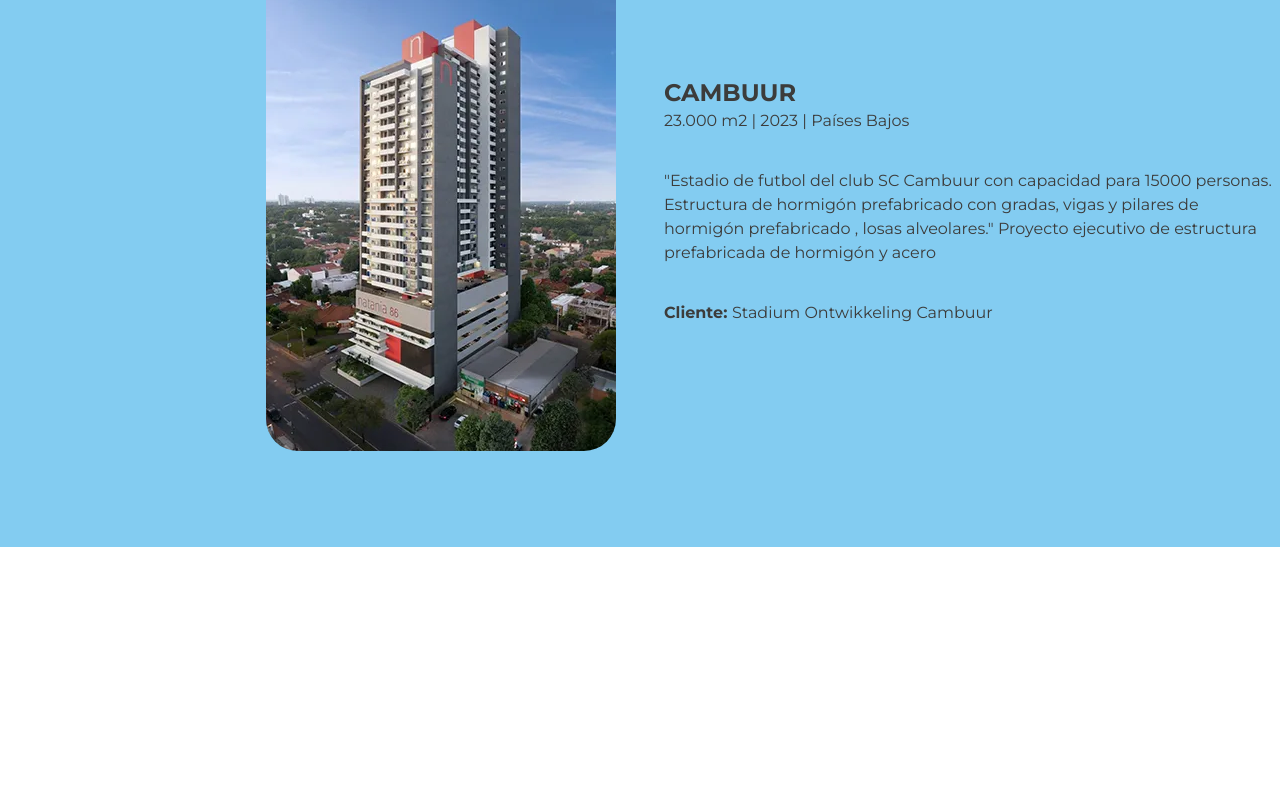
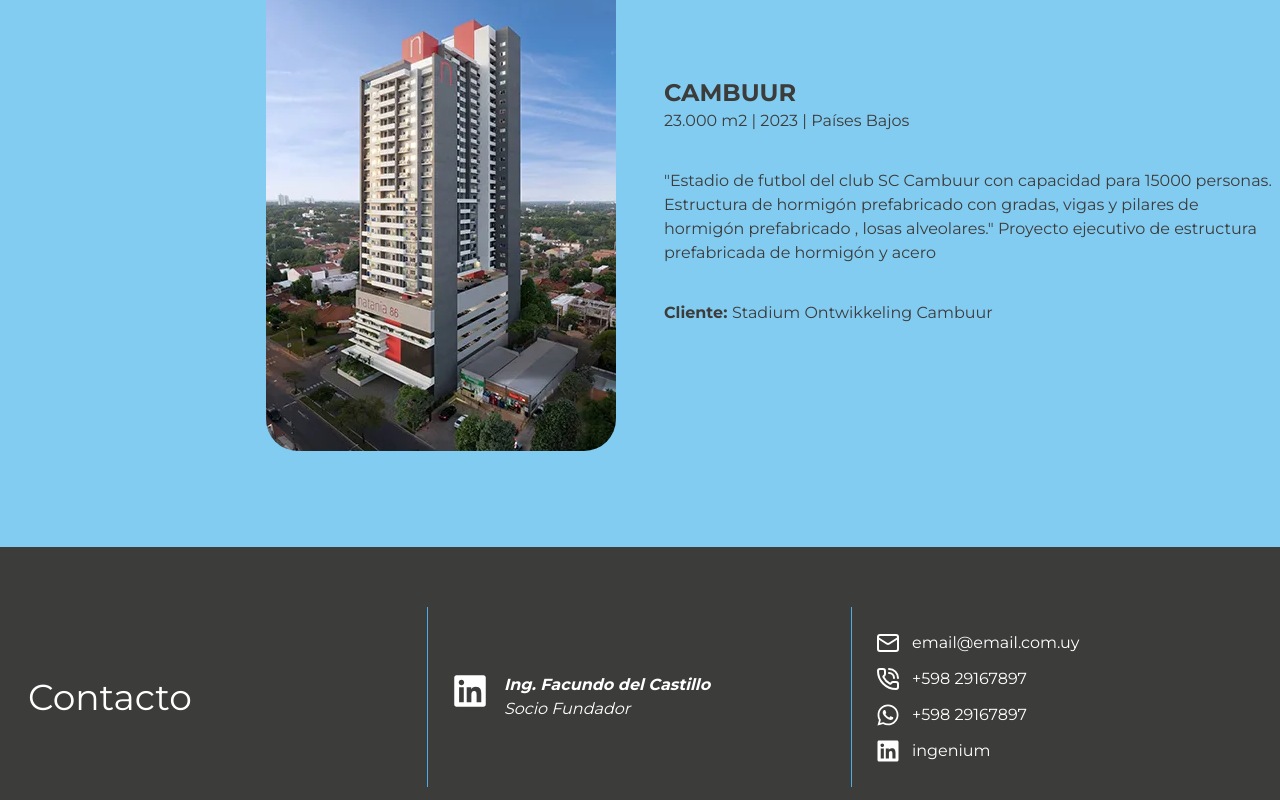
Before and after one commit to rafaverde/redaiu-website, a Next.js app: page /empresas/1 in a window 1280 px wide. Shown: the part 1742-2542 px from the top of the page. Before the commit the page ends 2289 px from the top, so only its background shows below. Built offline with nearby package versions, Linux system fonts and the light colour scheme; no server answers.

Commit message:
feat: Company Page layout with static information created

```diff
--- a/app/empresas/[slug]/page.tsx
+++ b/app/empresas/[slug]/page.tsx
@@ -11,6 +11,7 @@
 import { FaLinkedin } from "react-icons/fa6";
 import { LuLink } from "react-icons/lu";
 import Link from "next/link";
+import { Mail, PhoneCall } from "lucide-react";
 
 export default function CompanyPage() {
   return (
@@ -29,7 +30,7 @@
                   <LuLink size={28} /> www.ingenium.com.uy
                 </div>
               </Link>
-              <Link href={`https://www.linkedin.com`} className="">
+              <Link href={`https://www.linkedin.com`} target="_blank">
                 <FaLinkedin
                   size={50}
                   className="text-redaiu-gray-800 hover:text-redaiu-blue-300"
@@ -110,7 +111,7 @@
             </h2>
           </div>
 
-          <div className="border-redaiu-blue-300 grid grid-cols-1 gap-12 border-b py-9 lg:grid-cols-2">
+          <article className="border-redaiu-blue-300 grid grid-cols-1 gap-12 border-b py-9 lg:grid-cols-2">
             <div className="flex justify-end">
               <Image src={tempBuilding1} alt="" className="rounded-4xl" />
             </div>
@@ -131,9 +132,9 @@
                 <strong>Cliente: </strong> Stadium Ontwikkeling Cambuur
               </p>
             </div>
-          </div>
+          </article>
 
-          <div className="grid grid-cols-1 gap-12 py-9 lg:grid-cols-2">
+          <article className="grid grid-cols-1 gap-12 py-9 lg:grid-cols-2">
             <div className="flex justify-end">
               <Image src={tempBuilding2} alt="" className="rounded-4xl" />
             </div>
@@ -154,6 +155,47 @@
                 <strong>Cliente: </strong> Stadium Ontwikkeling Cambuur
               </p>
             </div>
+          </article>
+        </div>
+      </section>
+
+      <section className="bg-redaiu-gray-800 text-white">
+        <div className="container mx-auto grid grid-cols-1 px-4 py-15 md:grid-cols-3 md:px-1">
+          <div className="border-redaiu-blue-300 flex flex-col justify-center border-b p-6 md:border-r md:border-b-0">
+            <h2 className="text-2xl md:text-4xl">Contacto</h2>
+          </div>
+          <div className="border-redaiu-blue-300 flex flex-col justify-center border-b p-6 md:border-r md:border-b-0">
+            <div className="flex gap-4">
+              <Link href={`linkedIn Contato`} target="_blank">
+                <FaLinkedin size={36} />
+              </Link>
+
+              <div>
+                <p className="font-bold italic">Ing. Facundo del Castillo</p>
+                <p className="italic">Socio Fundador</p>
+              </div>
+            </div>
+          </div>
+          <div className="flex flex-col gap-3 p-6">
+            <Link href={`mailto:`} className="flex items-center gap-3">
+              <Mail size={24} />
+              email@email.com.uy
+            </Link>
+
+            <Link href={`mailto:`} className="flex items-center gap-3">
+              <PhoneCall size={24} />
+              +598 29167897
+            </Link>
+
+            <Link href={`mailto:`} className="flex items-center gap-3">
+              <FaWhatsapp size={24} />
+              +598 29167897
+            </Link>
+
+            <Link href={`mailto:`} className="flex items-center gap-3">
+              <FaLinkedin size={24} />
+              ingenium
+            </Link>
           </div>
         </div>
       </section>
```
